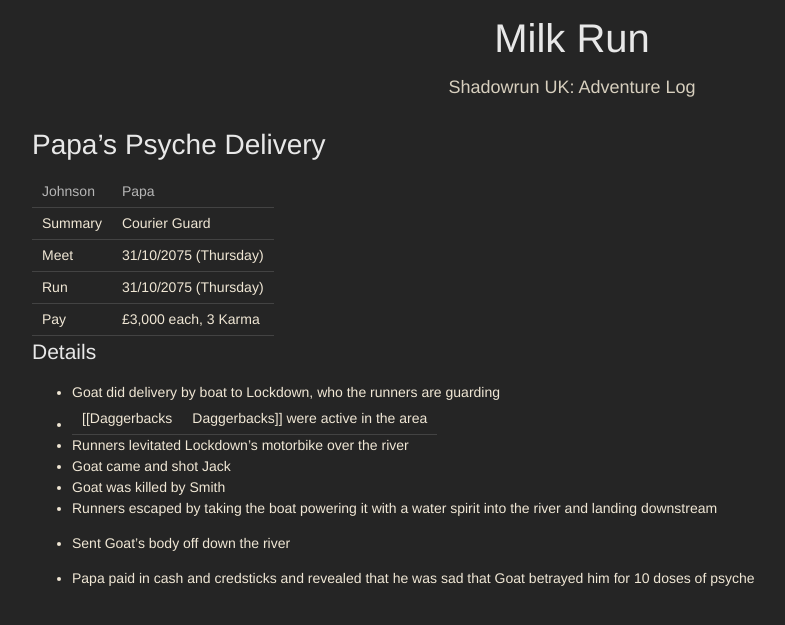
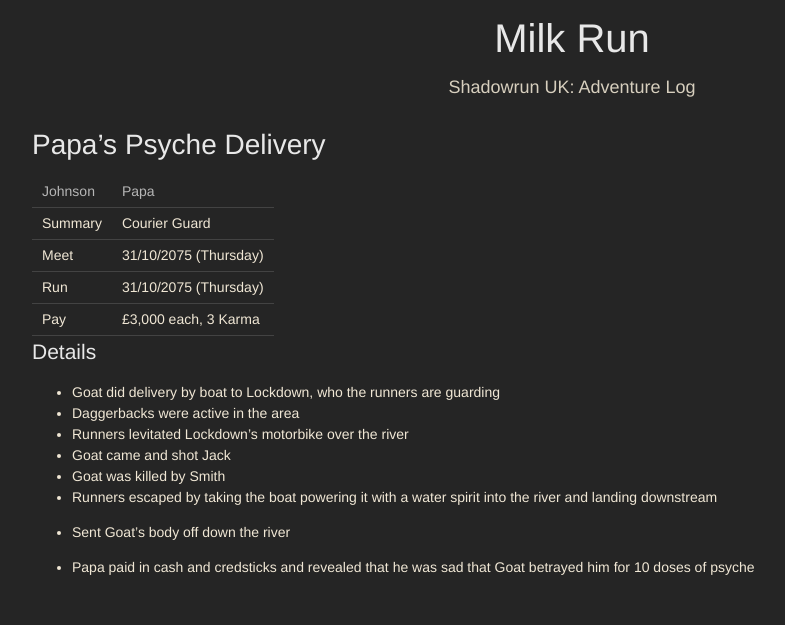
Before and after one commit to Anomandarist/Shadowrun-UK, a Jekyll site: the page built from AdventureLog/MilkRun.md, in a window 1280 px wide. Shown: the top 625 px of the page, without its empty margins (68-853 px from the left). Built offline with Jekyll 4.4.1, drawn with Linux system fonts in a browser that asks for light colours.

Commit message:
Typo: Adventure Log: Milk Run

```diff
--- a/AdventureLog/MilkRun.md
+++ b/AdventureLog/MilkRun.md
@@ -13,7 +13,7 @@ title: Milk Run
 
 ## Details
 - Goat did delivery by boat to Lockdown, who the runners are guarding
-- [[Daggerbacks|Daggerbacks]] were active in the area
+- Daggerbacks were active in the area
 - Runners levitated Lockdown's motorbike over the river
 - Goat came and shot Jack
 - Goat was killed by Smith
```
